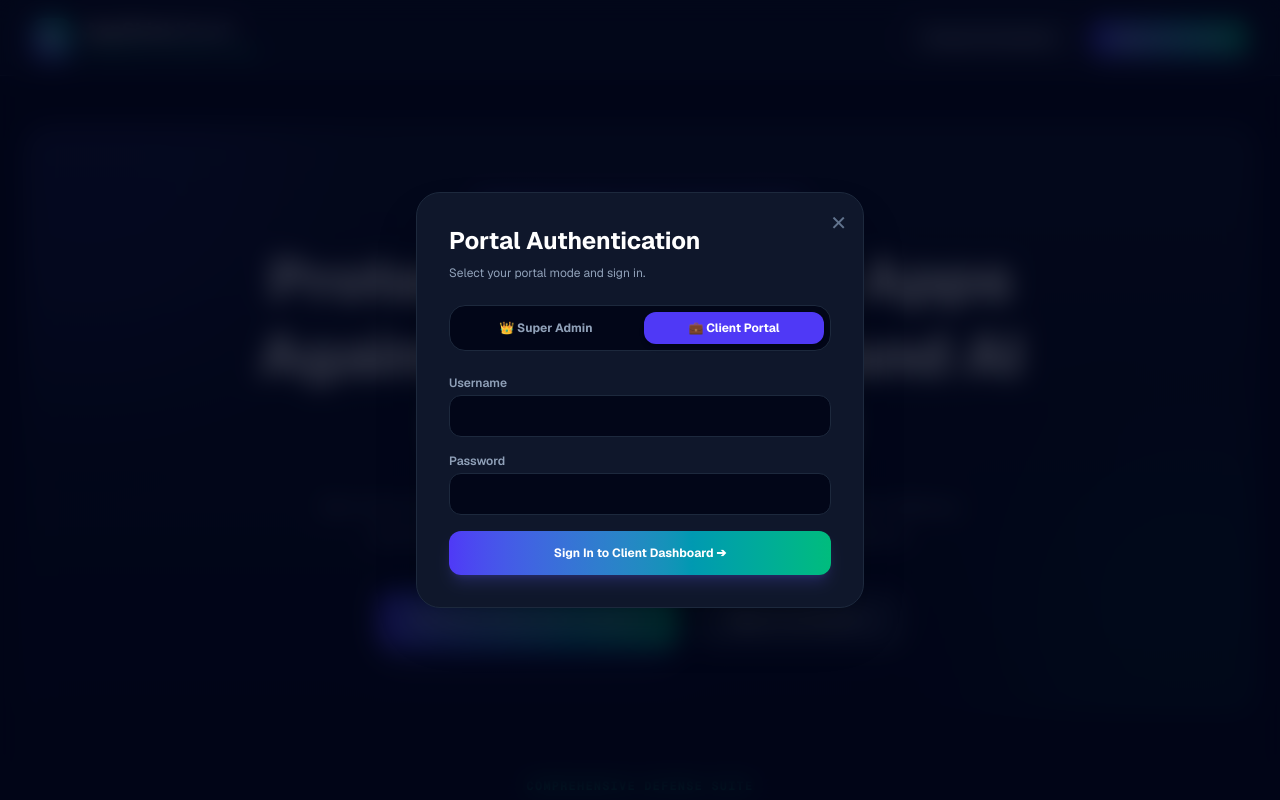
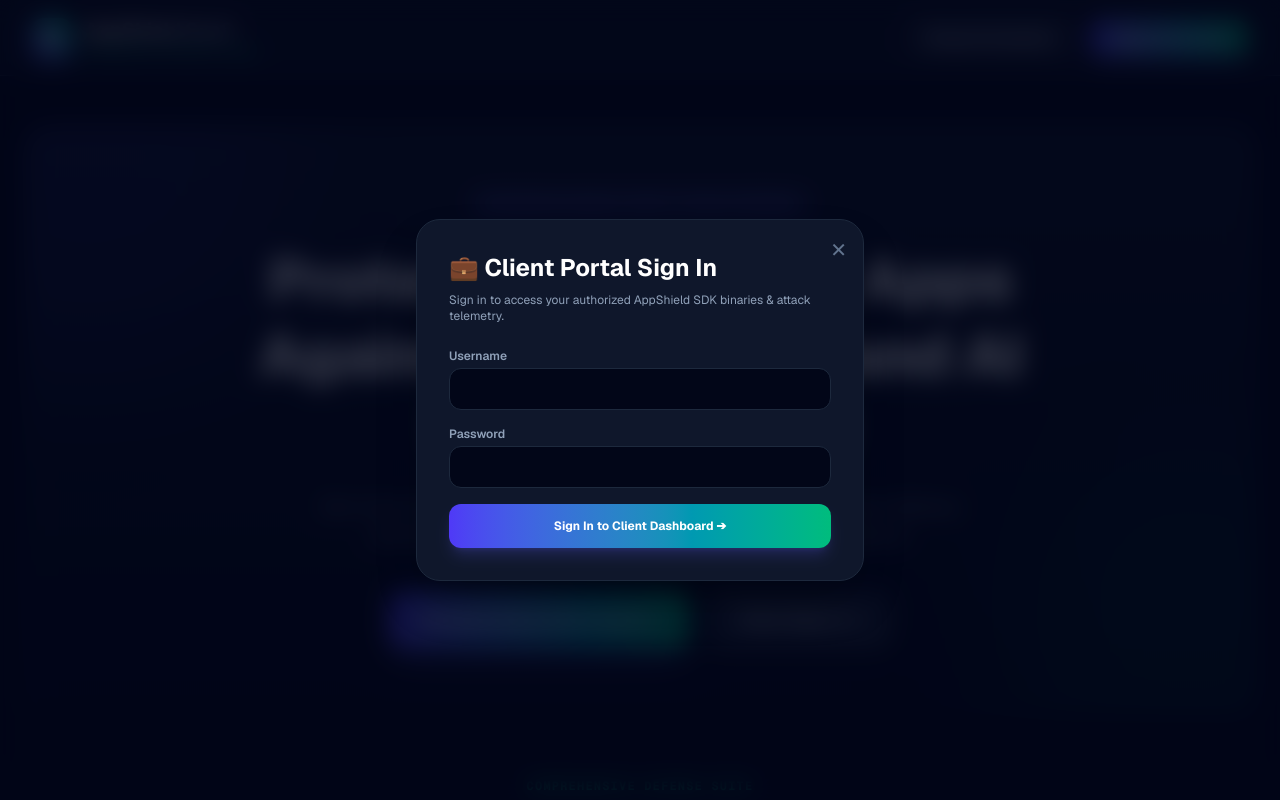
Before and after one commit to sunilgengaje/AppSheild, a Next.js app in the folder admin-panel/: page / in a window 1280 px wide. Both pictures are taken after a click on the button "Sign In to Portal". Shown: the top 800 px of the page. Built offline with nearby package versions, Linux system fonts and the light colour scheme.

Commit message:
Separate Public vs Admin login: public platform shows only Client Sign In, dedicated secret /admin route + ?mode=admin + Ctrl+Shift+A for Super Admin login

```diff
--- /dev/null
+++ b/admin-panel/src/app/admin/page.tsx
@@ -0,0 +1,23 @@
+'use client';
+
+import { useEffect } from 'react';
+import { useRouter } from 'next/navigation';
+
+export default function SecretAdminRedirectPage() {
+  const router = useRouter();
+
+  useEffect(() => {
+    router.replace('/?mode=admin');
+  }, [router]);
+
+  return (
+    <div className="min-h-screen bg-slate-950 text-slate-100 font-sans flex items-center justify-center">
+      <div className="text-center space-y-4">
+        <div className="w-12 h-12 bg-indigo-600/20 border border-indigo-500/30 text-indigo-400 rounded-2xl flex items-center justify-center font-bold text-2xl mx-auto animate-pulse">
+          🛡️
+        </div>
+        <p className="text-slate-400 text-sm font-mono">Redirecting to Secure Admin Control Plane...</p>
+      </div>
+    </div>
+  );
+}
--- a/admin-panel/src/app/page.tsx
+++ b/admin-panel/src/app/page.tsx
@@ -136,6 +136,31 @@
     link.click();
     document.body.removeChild(link);
   };
+  // Secret admin detection via URL query (?admin=true / ?mode=admin) or keyboard shortcut (Ctrl+Shift+A)
+  const [isAdminModeRequested, setIsAdminModeRequested] = useState(false);
+
+  useEffect(() => {
+    if (typeof window !== 'undefined') {
+      const search = window.location.search;
+      const hash = window.location.hash;
+      const path = window.location.pathname;
+      if (search.includes('admin') || search.includes('mode=admin') || path.includes('/admin') || hash.includes('admin')) {
+        setIsAdminModeRequested(true);
+        setLoginRole('SUPER_ADMIN');
+        setShowLoginModal(true);
+      }
+      const handleKeyDown = (e: KeyboardEvent) => {
+        if (e.ctrlKey && e.shiftKey && (e.key === 'A' || e.key === 'a')) {
+          e.preventDefault();
+          setIsAdminModeRequested(true);
+          setLoginRole('SUPER_ADMIN');
+          setShowLoginModal(true);
+        }
+      };
+      window.addEventListener('keydown', handleKeyDown);
+      return () => window.removeEventListener('keydown', handleKeyDown);
+    }
+  }, []);
   // ──────────────────────────────────────────────────────────────────────────
 
   // Handle Login with smooth server + demo fallback
@@ -587,14 +612,14 @@
               </button>
               <button
                 onClick={() => {
-                  setLoginRole('SUPER_ADMIN');
+                  setLoginRole('CLIENT');
                   setLoginUsername('');
                   setLoginPassword('');
                   setShowLoginModal(true);
                 }}
                 className="bg-slate-800 hover:bg-slate-700 border border-slate-700 text-slate-200 px-8 py-4 rounded-2xl font-bold transition text-base"
               >
-                Sign In to Portal ➔
+                Client Sign In ➔
               </button>
             </div>
           </div>
@@ -2167,10 +2192,15 @@
               ✕
             </button>
 
-            <h3 className="text-2xl font-bold text-white mb-2">Portal Authentication</h3>
-            <p className="text-slate-400 text-xs mb-6">Select your portal mode and sign in.</p>
-
-            {/* Role Selector Toggle */}
+            <h3 className="text-2xl font-bold text-white mb-2">
+              {loginRole === 'SUPER_ADMIN' ? '👑 Super Admin Portal' : '💼 Client Portal Sign In'}
+            </h3>
+            <p className="text-slate-400 text-xs mb-6">
+              {loginRole === 'SUPER_ADMIN' ? 'Sign in to access Enterprise Control Plane & Admin Management.' : 'Sign in to access your authorized AppShield SDK binaries & attack telemetry.'}
+            </p>
+
+            {/* Role Selector Toggle (Only shown when secret admin mode is activated) */}
+            {(isAdminModeRequested || loginRole === 'SUPER_ADMIN') && (
               <div className="grid grid-cols-2 gap-2 bg-slate-950 p-1.5 rounded-2xl mb-6 border border-slate-800">
                 <button
                   type="button"
@@ -2199,6 +2229,7 @@
                   💼 Client Portal
                 </button>
               </div>
+            )}
 
             {loginError && <div className="bg-rose-500/10 border border-rose-500/30 text-rose-400 p-3 rounded-xl text-xs mb-4">{loginError}</div>}
 
```
Lines whose indentation alone changed are shown as unchanged.
